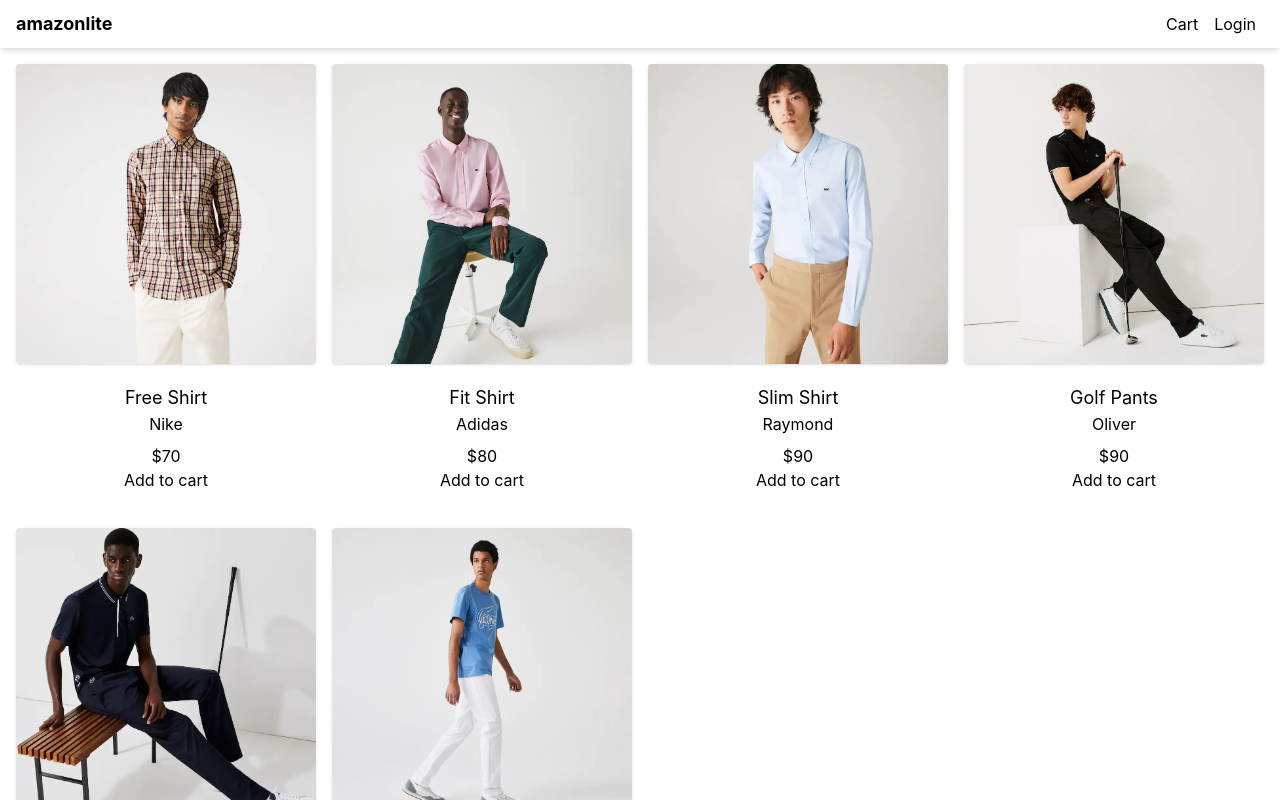
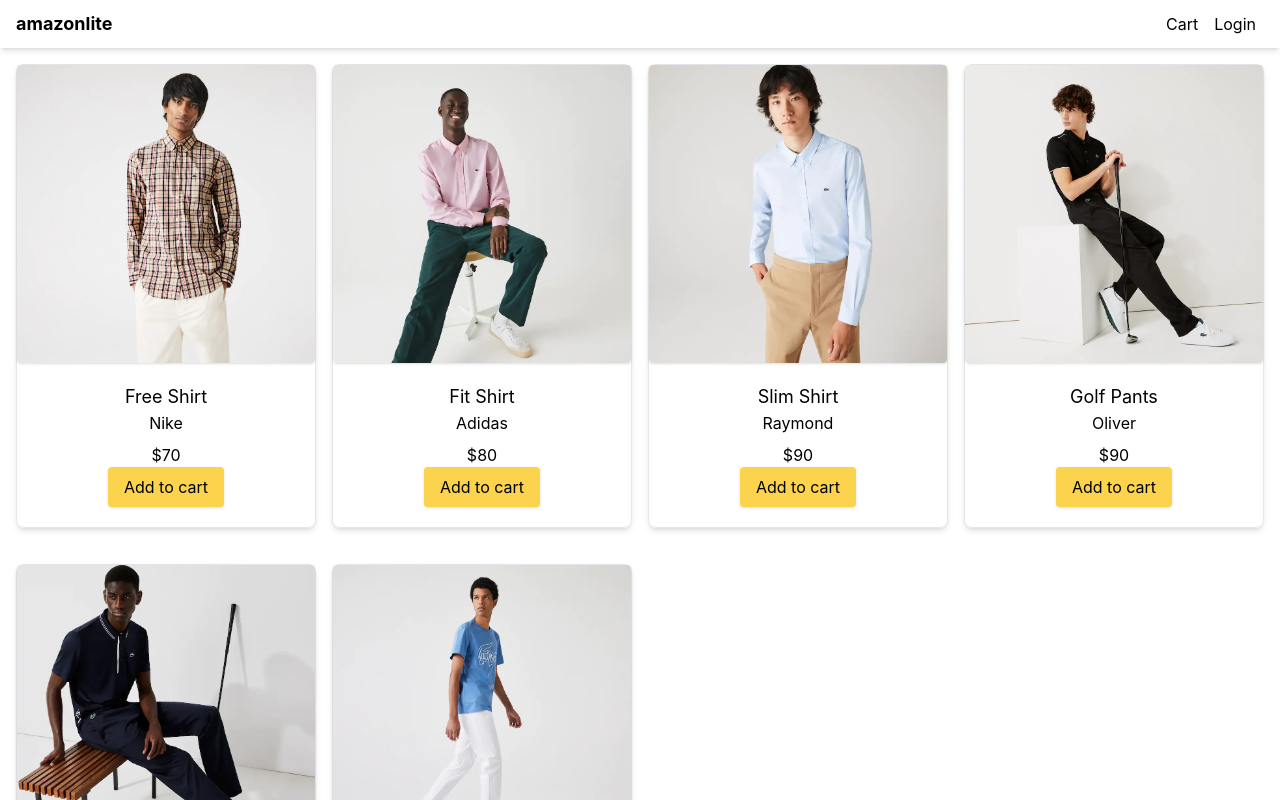
Before and after one commit to victornguyen75/amazonlite, a Next.js app: page / in a window 1280 px wide. Shown: the top 800 px of the page. Built offline with nearby package versions, Linux system fonts and the light colour scheme.

Commit message:
style(globals.css): update tailwind styles

```diff
--- a/styles/globals.css
+++ b/styles/globals.css
@@ -19,6 +19,14 @@ a {
   box-sizing: border-box;
 }
 
+.card {
+  @apply mb-5 block rounded-lg border border-gray-200 shadow-md;
+}
+
+.primary-button {
+  @apply rounded bg-amber-300 py-2 px-4 shadow outline-none hover:bg-amber-400 active:bg-amber-500;
+}
+
 @media (prefers-color-scheme: dark) {
   html {
     color-scheme: dark;
```
